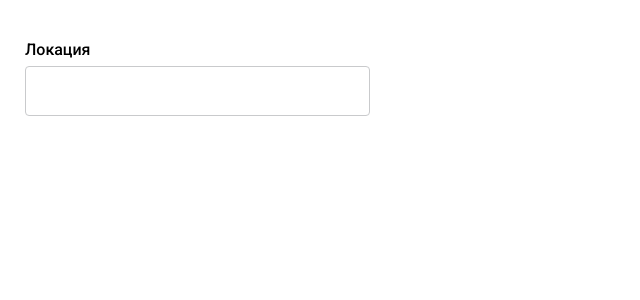
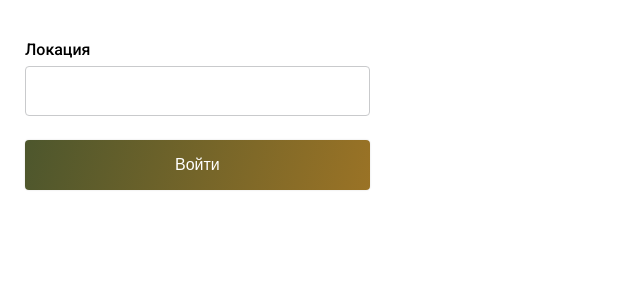
Before and after one commit to egorlatyshev11/Simple-Hotel-Check, a React (Create React App) app: page /example in a window 1280 px wide. Shown: the top 300 px of the page, without its empty margins (0-640 px from the left). Built offline with nearby package versions, Linux system fonts and the light colour scheme.

Commit message:
feat button component

```diff
--- /dev/null
+++ b/src/components/Button/Button.tsx
@@ -0,0 +1,31 @@
+import { FC } from "react";
+
+import cn from "classnames";
+
+import s from "./button.module.scss";
+
+interface ButtonProps {
+  onClick: () => void;
+  title: string;
+  className?: string;
+  type?: "submit" | "reset" | "button";
+}
+
+const Button: FC<ButtonProps> = ({
+  title,
+  className,
+  onClick,
+  type = "button",
+}) => {
+  return (
+    <button
+      className={cn(s.button, className)}
+      onClick={() => onClick()}
+      type={type}
+    >
+      {title}
+    </button>
+  );
+};
+
+export default Button;
--- /dev/null
+++ b/src/components/Button/button.module.scss
@@ -0,0 +1,24 @@
+@use "styles" as *;
+
+.button {
+  font-size: 16px;
+  font-weight: $fw-medium;
+  line-height: 20px;
+  color: $color-white;
+
+  @include button-default;
+  @include shadow-button;
+  @include radius-small;
+  border: none;
+
+  cursor: pointer;
+  outline: none;
+
+  &:hover {
+    @include button-hover;
+  }
+
+  &:active {
+    @include button-active;
+  }
+}
--- a/src/components/Input/input.module.scss
+++ b/src/components/Input/input.module.scss
@@ -12,12 +12,9 @@
   background: $color-white;
   border: 1px solid $color-space-grey;
   outline: none;
-  @include input;
+  @include radius-small;
 
-  font-family: $font-Roboto;
   font-weight: $fw-light;
-  font-size: 16px;
-  line-height: 20px;
 }
 
 .label {
--- a/src/components/index.ts
+++ b/src/components/index.ts
@@ -1,3 +1,4 @@
 import Input from "./Input/Input";
+import Button from "./Button/Button";
 
-export { Input };
+export { Input, Button };
--- a/src/pages/ExamplePage/ExamplePage.tsx
+++ b/src/pages/ExamplePage/ExamplePage.tsx
@@ -3,7 +3,7 @@ import React, { useState } from "react";
 
 import s from "./examplePage.module.scss";
 
-import { Input } from "components";
+import { Button, Input } from "components";
 
 export const ExamplePage = () => {
   const [input, setInput] = useState("");
@@ -23,6 +23,10 @@ export const ExamplePage = () => {
           autoFocus={true}
         />
       </div>
+
+      <div>
+        <Button className={s.button} title={"Войти"} />
+      </div>
     </div>
   );
 };
--- a/src/pages/ExamplePage/examplePage.module.scss
+++ b/src/pages/ExamplePage/examplePage.module.scss
@@ -8,10 +8,17 @@
   padding-bottom: 100px;
   display: flex;
   flex-direction: column;
-  gap: 10px;
+
+  display: flex;
+  flex-direction: column;
+  gap: 50px;
 }
 
 .inputContainer {
   height: 50px;
   width: 345px;
 }
+
+.button {
+  padding: 15px 150px;
+}
--- a/src/styles/globals.scss
+++ b/src/styles/globals.scss
@@ -6,6 +6,8 @@ body {
   margin: 0;
   font-family: $font-Roboto;
   font-weight: $fw-light;
+  font-size: 16px;
+  line-height: 20px;
 
   /* Hide scrollbar for Chrome, Safari and Opera */
   &::-webkit-scrollbar {
--- a/src/styles/theme/colors.scss
+++ b/src/styles/theme/colors.scss
@@ -16,5 +16,6 @@ $color-blue: #3877af;
 $color-red: #e55858;
 $color-accent-red: #eb1717;
 
+$color-dark-yellow: #6c6845;
+$color-orange: #be8022;
 $color-yellow: #cdbc1e;
-$color-dark-yellow: #6c6845;
--- a/src/styles/theme/effects.scss
+++ b/src/styles/theme/effects.scss
@@ -1,13 +1,41 @@
 @mixin shadow-input {
   box-shadow: 0px, 4px rgba(0, 0, 0, 0.25);
-  border-radius: 4px;
 }
 
 @mixin shadow-card {
   box-shadow: 0px, 4px rgba(0, 0, 0, 0.04);
+}
+
+@mixin shadow-button {
+  box-shadow: 0px 0px 2px rgba(0, 0, 0, 0.15);
+}
+
+@mixin radius-small {
+  border-radius: 4px;
+}
+
+@mixin radius-big {
   border-radius: 16px;
 }
 
-@mixin input {
-  border-radius: 4px;
+@mixin button-default {
+  background: linear-gradient(
+    104.34deg,
+    $color-green -15.34%,
+    $color-orange 145.95%
+  );
 }
+
+@mixin button-hover {
+  background: linear-gradient(
+      0deg,
+      rgba(255, 255, 255, 0.2),
+      rgba(255, 255, 255, 0.2)
+    ),
+    linear-gradient(104.34deg, $color-green -15.34%, $color-orange 145.95%);
+}
+
+@mixin button-active {
+  background: linear-gradient(0deg, rgba(0, 0, 0, 0.2), rgba(0, 0, 0, 0.2)),
+    linear-gradient(104.34deg, $color-green -15.34%, $color-orange 145.95%);
+}
```
